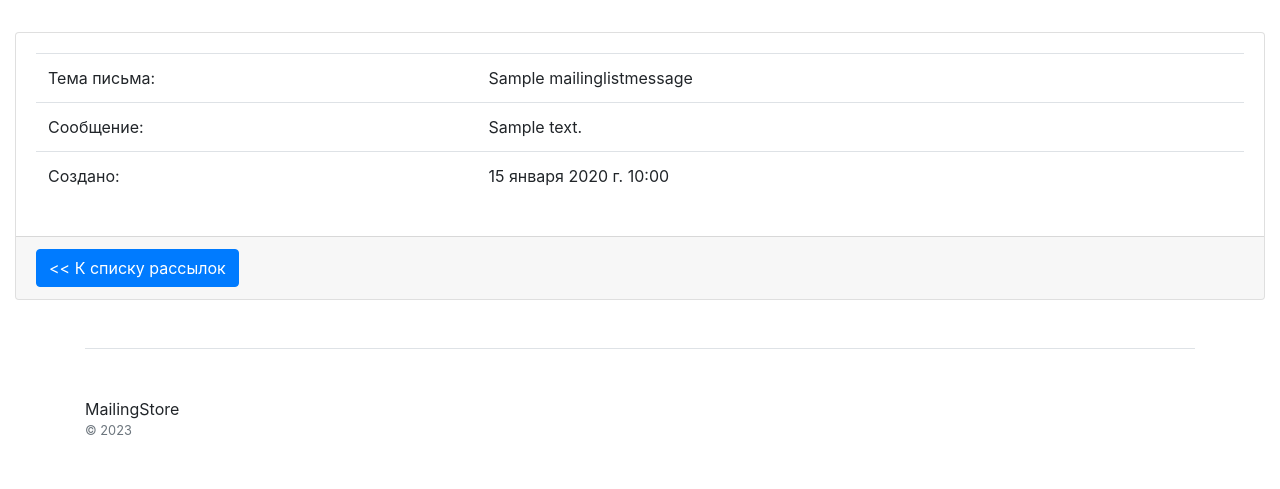
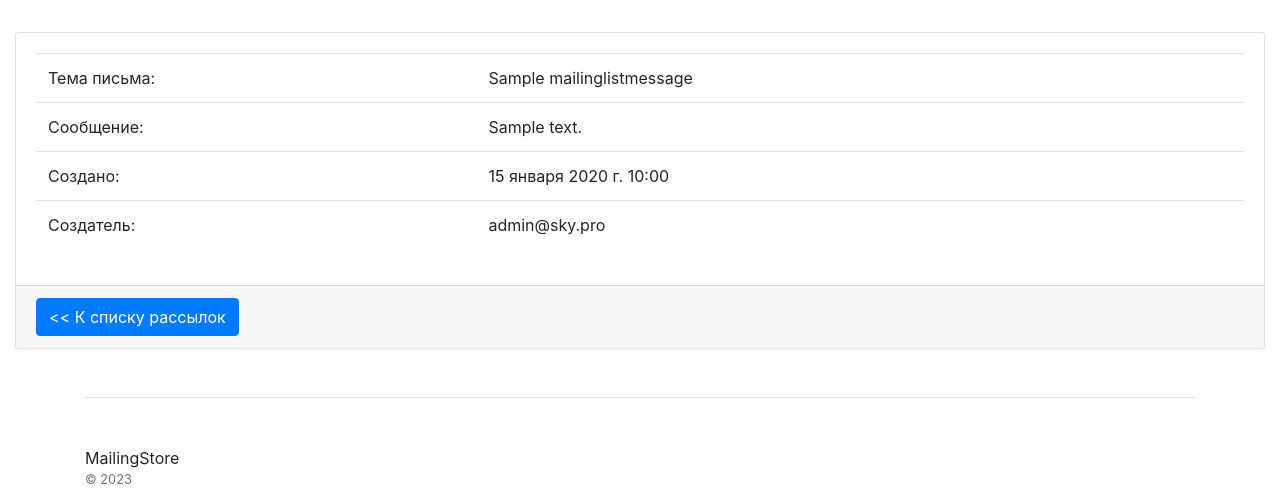
Before and after one commit to DSulzhits/06_course_work, a Django app: page /mailing_list_message/1/ in a window 1280 px wide. Shown: the part 228-717 px from the top of the page. Run offline with Django 5.2, Linux system fonts and the light colour scheme; a user stored in the database is signed in; data comes from the database, SQL or seed files in the repository; tables that the repository leaves empty hold one stand-in row (values such as "Sample post"); parts of the project's set-up code (start-up, migrations or seed data) failed here and were passed over; some libraries are stand-ins or nearby versions.

Commit message:
add new strings and admin button for superuser

```diff
--- a/mailing_list/templates/mailing_list/includes/inc_catalog_head.html
+++ b/mailing_list/templates/mailing_list/includes/inc_catalog_head.html
@@ -5,6 +5,7 @@
     <a class="p-2 btn btn-outline-primary" href="{% url 'mailing_list:message_list' %}">Рассылки</a>
     <a class="p-2 btn btn-outline-primary" href="{% url 'mailing_list:mailing_lists_list' %}">Конфигурация рассылок</a>
     <a class="p-2 btn btn-outline-primary" href="{% url 'vlog:records' %}">Все записи</a>
+
     {% if user.is_authenticated %}
         <a href="{% url 'users:profile' %}" class="p-2 btn btn-outline-primary">Профиль</a>
         <a href="{% url 'users:logout' %}" class="p-2 btn btn-outline-primary">Выход</a>
@@ -13,6 +14,6 @@
         <a href="{% url 'users:register' %}" class="p-2 btn btn-outline-primary">Регистрация</a>
     {% endif %}
     {% if user.is_superuser %}
-        <a href="/admin/" class="p-2 btn btn-success">Админка</a>
+        <a class="p-2 btn btn-success" href="/admin/">Админка</a>
     {% endif %}
 </nav>
--- a/mailing_list/templates/mailing_list/includes/inc_mailing_list_message_card.html
+++ b/mailing_list/templates/mailing_list/includes/inc_mailing_list_message_card.html
@@ -6,7 +6,7 @@
         <div class="card-body">
             <h5 class="card-title pricing-card-title">{{ object.body|truncatechars:45 }}</h5>
             <ul class="list-unstyled mt-3 mb-4 text-start m-3">
-                <li> {{ object.created }} </li>
+                <li> {{ object.created|default:'-' }} </li>
             </ul>
             <a class="btn btn-lg btn-block btn-outline-info"
                href="{% url 'mailing_list:message_detail' object.pk %}">Информация</a>
--- a/mailing_list/templates/mailing_list/mailinglistmessage_detail.html
+++ b/mailing_list/templates/mailing_list/mailinglistmessage_detail.html
@@ -17,6 +17,10 @@
                         <td>Создано:</td>
                         <td>{{ mailinglistmessage.created_time }}</td>
                     </tr>
+                    <tr>
+                        <td>Создатель:</td>
+                        <td>{{ mailinglistmessage.created|default:'-' }}</td>
+                    </tr>
 
                 </table>
             </div>
```
